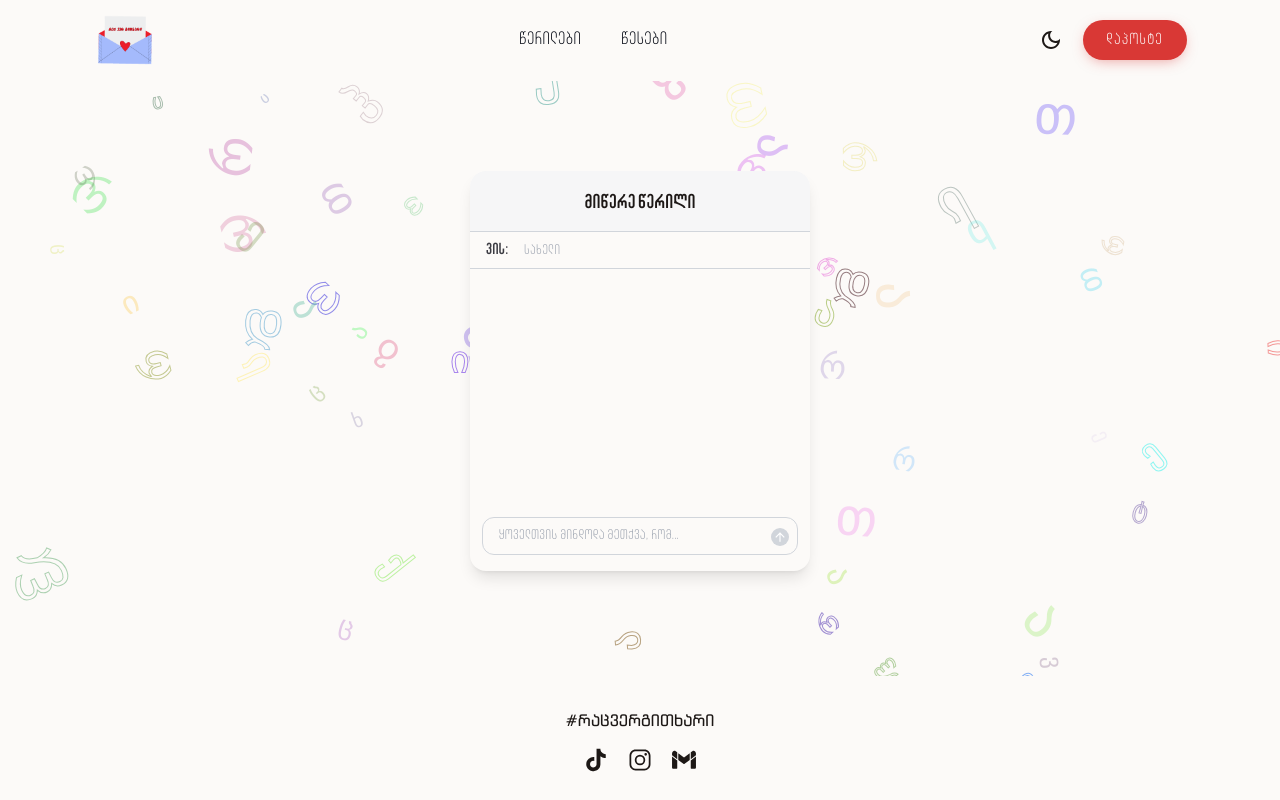
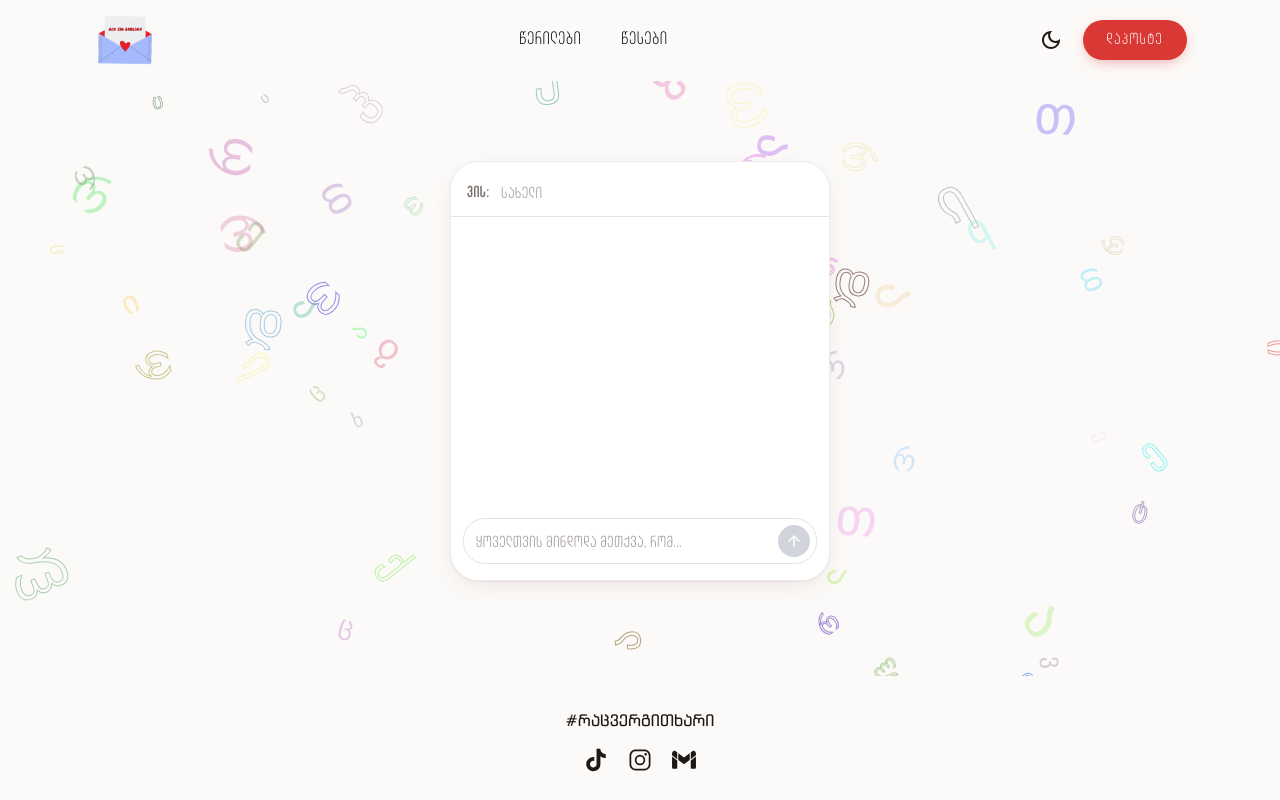
Before and after one commit to Dadu400/untold-things-frontend, a React (Create React App) app: page /submit in a window 1280 px wide. Built offline with nearby package versions, Linux system fonts and the light colour scheme.

Commit message:
heading-free composer and confirmation modal

```diff
--- a/src/components/posts/SubmitDialog.css
+++ b/src/components/posts/SubmitDialog.css
@@ -1,6 +1,6 @@
 .button {
     overflow: visible;
-    border-radius: 3px;
+    border-radius: 9999px;
     position: relative;
     transition: all 0.15s;
 }
--- a/src/components/posts/SubmitDialog.tsx
+++ b/src/components/posts/SubmitDialog.tsx
@@ -25,10 +25,9 @@ const SubmitDialog: React.FC<SubmitDialogProps> = ({ isModalOpen, setIsModalOpen
     };
 
     return (
-        <Dialog open={isModalOpen} onClose={() => setIsModalOpen(false)} className="max-w-[460px] dark:bg-bgDark">
-            <div className="p-4 flex flex-col items-center">
-                <h2 className="text-2xl font-firago tracking-wider mb-2">გადახედე წერილს</h2>
-                <div className="mb-4">
+        <Dialog open={isModalOpen} onClose={() => setIsModalOpen(false)} className="max-w-[420px] px-3 sm:px-6">
+            <div className="w-full pt-9 flex flex-col items-center">
+                <div className="w-full mb-5">
                     <SinglePost
                         id={0}
                         messageTo={messageTo}
@@ -41,20 +40,20 @@ const SubmitDialog: React.FC<SubmitDialogProps> = ({ isModalOpen, setIsModalOpen
                         disabled={true}
                     />
                 </div>
-                <div className="flex flex-col justify-end">
-                    <div className="flex">
+                <div className="w-full max-w-[340px] flex flex-col justify-end">
+                    <label className="flex items-center gap-3 cursor-pointer select-none py-1">
                         <input
                             type="checkbox"
-                            className="mr-2"
+                            className="w-5 h-5 shrink-0 accent-[#D93835] cursor-pointer"
                             checked={isChecked}
                             onChange={(e) => setIsChecked(e.target.checked)}
                         />
-                        <label className="text-md font-dejavu tracking-wider">
-                            გავეცანი და ვეთანხმები <a href="/terms" className="text-blue-500">წესებს</a>
-                        </label>
-                    </div>
+                        <span className="text-md font-dejavu tracking-wider">
+                            გავეცანი და ვეთანხმები <a href="/terms" className="text-[#0078FE] underline-offset-4 hover:underline">წესებს</a>
+                        </span>
+                    </label>
                     <button
-                        className={`button font-dejavu bg-[#D93835] text-white py-2 rounded-xl tracking-widest mt-4 flex justify-center items-center gap-1 ${isClicked ? "clicked" : ""} ${!isChecked ? "opacity-50 cursor-not-allowed" : ""}`}
+                        className={`button font-dejavu bg-brand text-white h-12 tracking-widest mt-4 flex justify-center items-center gap-1 ${isClicked ? "clicked" : ""} ${!isChecked ? "opacity-50 cursor-not-allowed" : "shadow-cta hover:bg-brand-hover active:scale-[0.98]"}`}
                         onClick={handleButtonClick}
                         disabled={!isChecked}
                     >
--- a/src/components/submit/NewPost.tsx
+++ b/src/components/submit/NewPost.tsx
@@ -74,40 +74,40 @@ function NewPost() {
 
 
     return (
-        <section className="mb-4 flex items-center">
-            <form className="w-[340px] mx-auto h-[400px] flex flex-col rounded-2xl overflow-hidden shadow-lg bg-bgColor dark:bg-[#1f1f1f]" onSubmit={handleFormSubmit}>
-                <header className="bg-[#f6f6f7] dark:bg-[#1f1f1f] border-b border-b-gray-300 dark:border-gray-500 p-4 flex items-baseline justify-center gap-x-16">
-                    <h2 className="text-xl font-firago">მიწერე წერილი</h2>
-                </header>
-                <div className=" dark:bg-[#1f1f1f]">
-                    <div className="flex items-baseline border-b border-gray-300 dark:border-gray-500 z-10 bg-bgColor dark:bg-[#1f1f1f]">
-                        <span className="text-[#3c3c43] dark:text-white pl-4 pr-2 font-firago">ვის:</span>
+        <section className="mb-4 flex items-center px-4">
+            <form className="w-full max-w-[380px] mx-auto h-[420px] flex flex-col rounded-[28px] overflow-hidden border border-line/70 shadow-card bg-surface animate-fade-up" onSubmit={handleFormSubmit}>
+                <div className="flex items-center pt-1.5 border-b border-line bg-surface">
+                    <span className="text-muted pl-4 pr-1 font-firago">ვის:</span>
                     <input
                         placeholder="სახელი"
                         type="text"
                         value={to}
                         onChange={handleInputChange}
                         maxLength={MAX_INPUT_LENGTH}
-                            className="font-roboto flex-1 py-2 px-2 bg-bgColor dark:bg-[#1f1f1f] outline-none text-sm placeholder:font-dejavu placeholder:tracking-wider"
+                        className="font-read flex-1 h-12 px-2 bg-transparent outline-none text-[16px] text-ink placeholder:font-dejavu placeholder:tracking-wider placeholder:text-muted/80"
                     />
                 </div>
+                <div className="flex-1 bg-surface"></div>
+                <div className={`flex justify-end px-5 -mb-2 text-[11px] tabular-nums transition-opacity duration-200 ${text.length > 0 ? "opacity-100" : "opacity-0"} ${text.length >= MAX_TEXT_LENGTH - 20 ? "text-brand" : "text-muted"}`} aria-live="polite">
+                    {text.length}/{MAX_TEXT_LENGTH}
                 </div>
-                <div className="flex-1 bg-bgColor dark:bg-[#1f1f1f]"></div>
-                <footer className="dark:bg-[#1f1f1f] p-2 my-4 flex justify-between items-center border-[1px] border-gray-300 dark:border-gray-500 rounded-xl mx-3 bg-bgColor">
+                <footer className="pl-3 pr-1.5 py-1.5 my-4 flex justify-between items-end gap-2 border border-line rounded-[22px] mx-3 bg-surface transition-[border-color,box-shadow] duration-200 focus-within:border-[#007aff]/50 focus-within:ring-4 focus-within:ring-[#007aff]/10">
                     <textarea
                         ref={textareaRef}
                         placeholder="ყოველთვის მინდოდა მეთქვა, რომ..."
                         value={text}
                         onChange={handleTextareaChange}
                         maxLength={MAX_TEXT_LENGTH}
-                        className="w-full font-roboto outline-none resize-none bg-bgColor dark:bg-[#1f1f1f] overflow-hidden text-sm h-[20px] pl-2 placeholder:font-dejavu placeholder:tracking-wider"
+                        rows={1}
+                        className="w-full self-center font-read text-[16px] leading-6 text-ink outline-none resize-none bg-transparent overflow-y-auto [scrollbar-width:none] [&::-webkit-scrollbar]:hidden h-6 max-h-40 py-0.5 placeholder:font-dejavu placeholder:tracking-wider placeholder:text-muted/80"
                     />
                     <button
                         type="submit"
-                        className={`p-[2px] rounded-full flex items-center self-end text-white ${isButtonDisabled ? "bg-gray-300 dark:bg-gray-500" : "bg-[#007aff]"}`}
+                        aria-label="Send"
+                        className={`shrink-0 w-8 h-8 rounded-full flex items-center justify-center text-white transition-[background-color,transform] duration-200 ${isButtonDisabled ? "bg-gray-300 dark:bg-gray-600" : "bg-[#007aff] hover:brightness-110 active:scale-90"}`}
                         disabled={isButtonDisabled}
                     >
-                        <ArrowUpwardIcon style={{ fontSize: "14px" }} />
+                        <ArrowUpwardIcon style={{ fontSize: "18px" }} />
                     </button>
                 </footer>
             </form>
```
Lines whose indentation alone changed are shown as unchanged.
